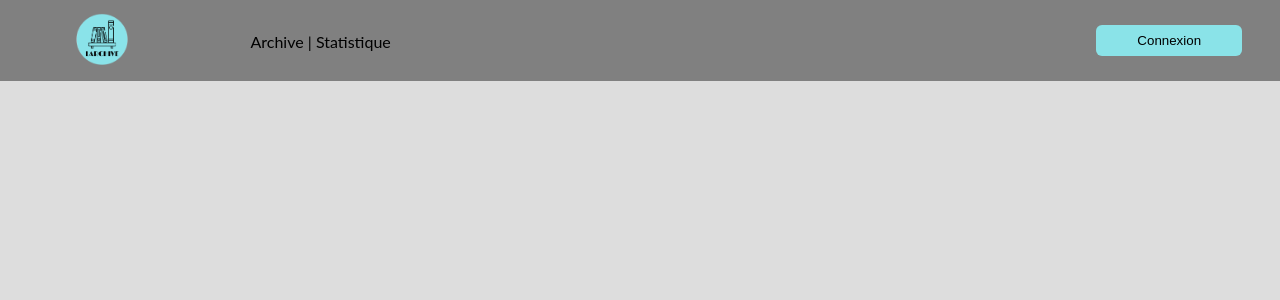
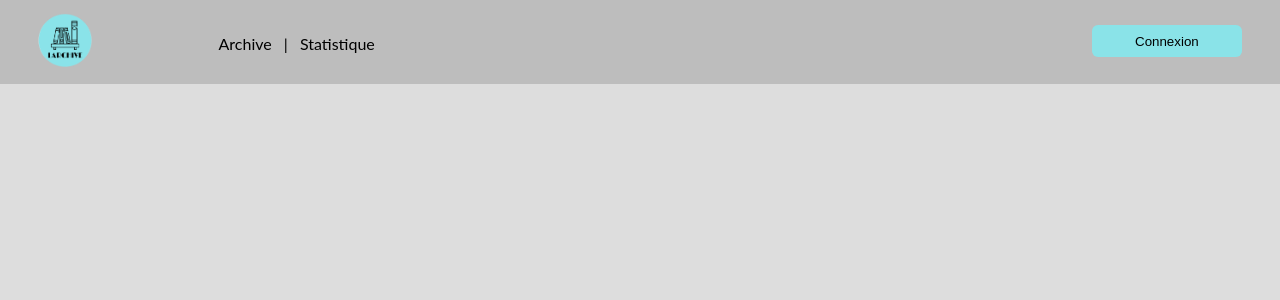
Before and after one commit to coding-factory-classrooms/projet-web-2021-bibliotheque, a PHP site: page /main.html in a window 1280 px wide. Shown: the top 300 px of the page. Run offline with PHP 8.4, Linux system fonts and the light colour scheme.

Commit message:
modify header

```diff
--- a/main.html
+++ b/main.html
@@ -14,10 +14,14 @@
                <img id="img_logo" src="asset/logo_larchive.png" alt="LARCHIVE">
             </div>
             <div class="block block2" id="cat">
-                <a id="link-stat" href="#">Archive | Statistique</a>
+                <p id="list-link"><a class="link" href="#">Archive </a>&ensp; | &ensp;<a class="link" href="#"> Statistique</a>
+                </p>
+
             </div>
             <div class="block block3" id="connexion">
+                <a href="#">
                 <button id="btn-connexion" type="button">Connexion</button>
+                </a>
             </div>
         </nav>
     </header>
--- a/style.css
+++ b/style.css
@@ -11,7 +11,7 @@ nav{
     display: flex;
     flex-direction: row;
     justify-content: space-between;
-    background-color: grey;
+    background-color: rgb(189, 189, 189);
     padding: 1%;
     position: fixed;
     top: 0;
@@ -23,7 +23,7 @@ nav{
     width: 15%;
 }
 #logo{
-    margin-left: 5%;
+    margin-left: 2%;
 }
 #img_logo{
     width: 30%;
@@ -34,11 +34,28 @@ nav{
     width: 60%;
 }
 #cat{
-    margin-top: 1.5%;
+    margin-top: 0.4%;
 }
-#link-stat{
+#list-link{
+    display: flex;
+    flex-direction: row;
+    justify-content: left;
+}
+.link{
     text-decoration: none;
     color: black;
+}
+.link::after{
+    content: '';
+    display: block;
+    width: 0;
+    height: 2px;
+    background: #8AE3E8;
+    transition: width .5s;
+}
+.link:hover::after{
+    width: 100%;
+    color: #8AE3E8;
 }
 
 
```
Also changed, not shown: php/partials/header.php (+7 -1 lines).
